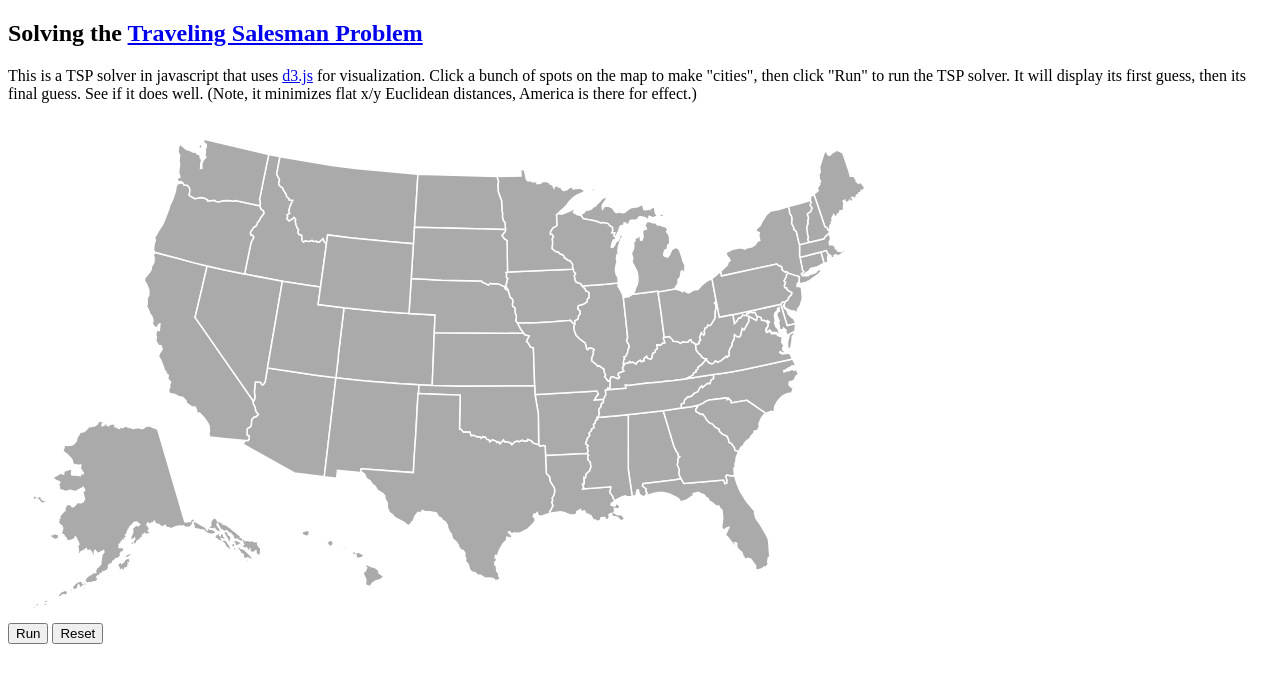
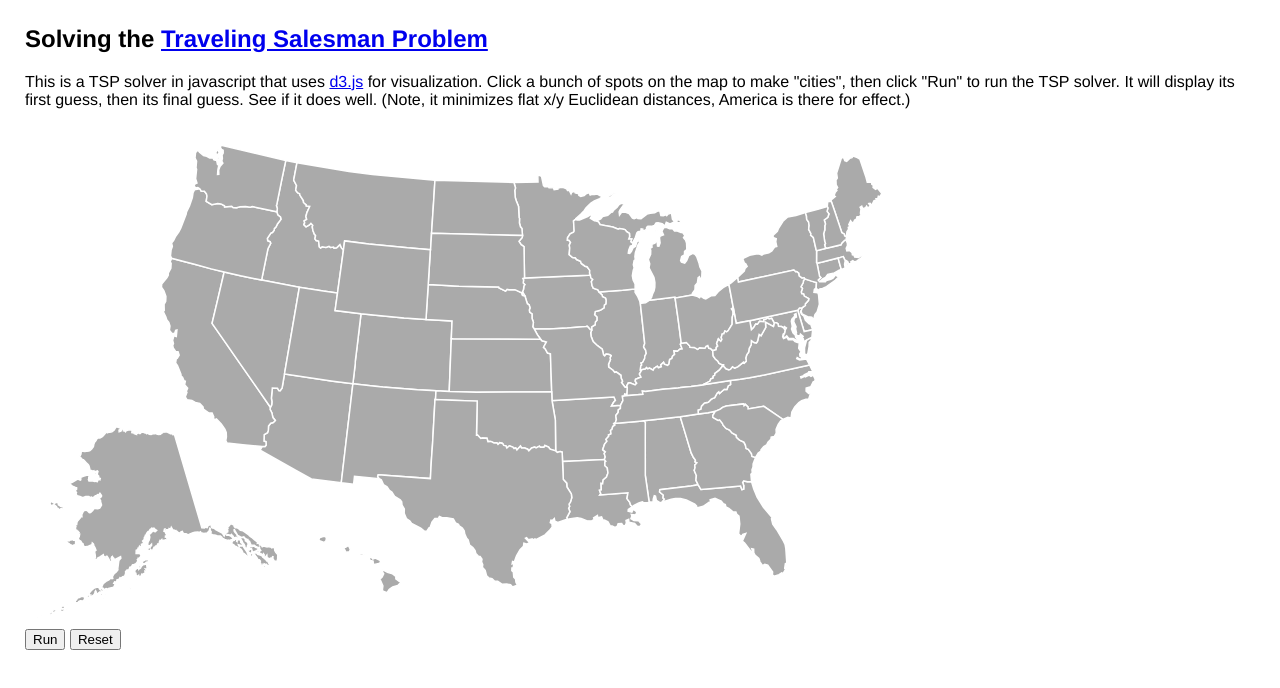
Before and after one commit to yanatan16/d3-tsp-demo, a plain HTML site: page index.html in a window 1280 px wide. Drawn offline with Linux system fonts and the light colour scheme.

Commit message:
Update index.html

```diff
--- a/index.html
+++ b/index.html
@@ -4,6 +4,10 @@
 	<title>Travelling Salesman Problem</title>
 	<meta charset="utf-8">
 	<style>
+	body {
+		font-family: 'Helvetica Neue', Helvetica, Arial, sans-serif;
+		margin: 25px;
+	}
 
 	.background {
 	  fill: none;
```
